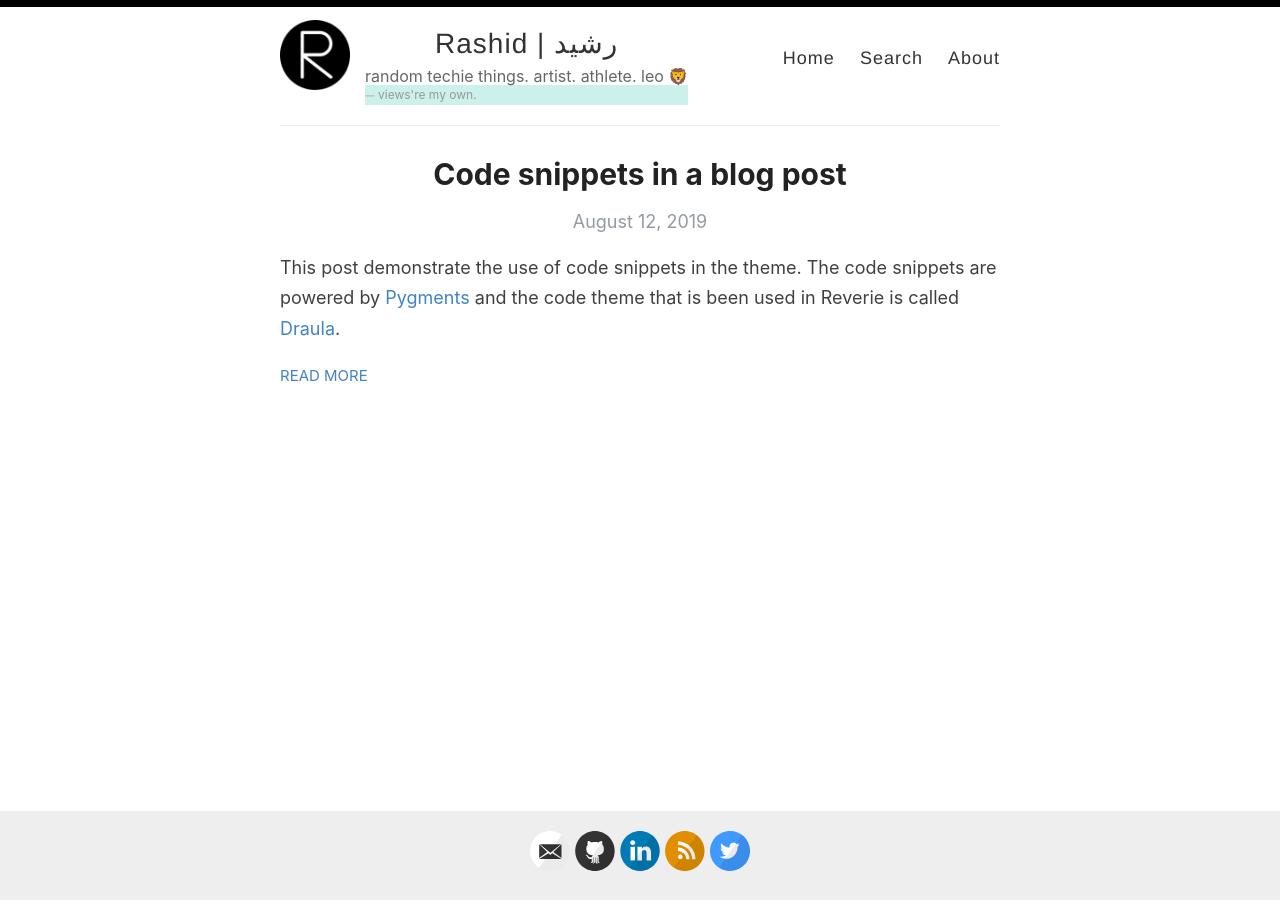
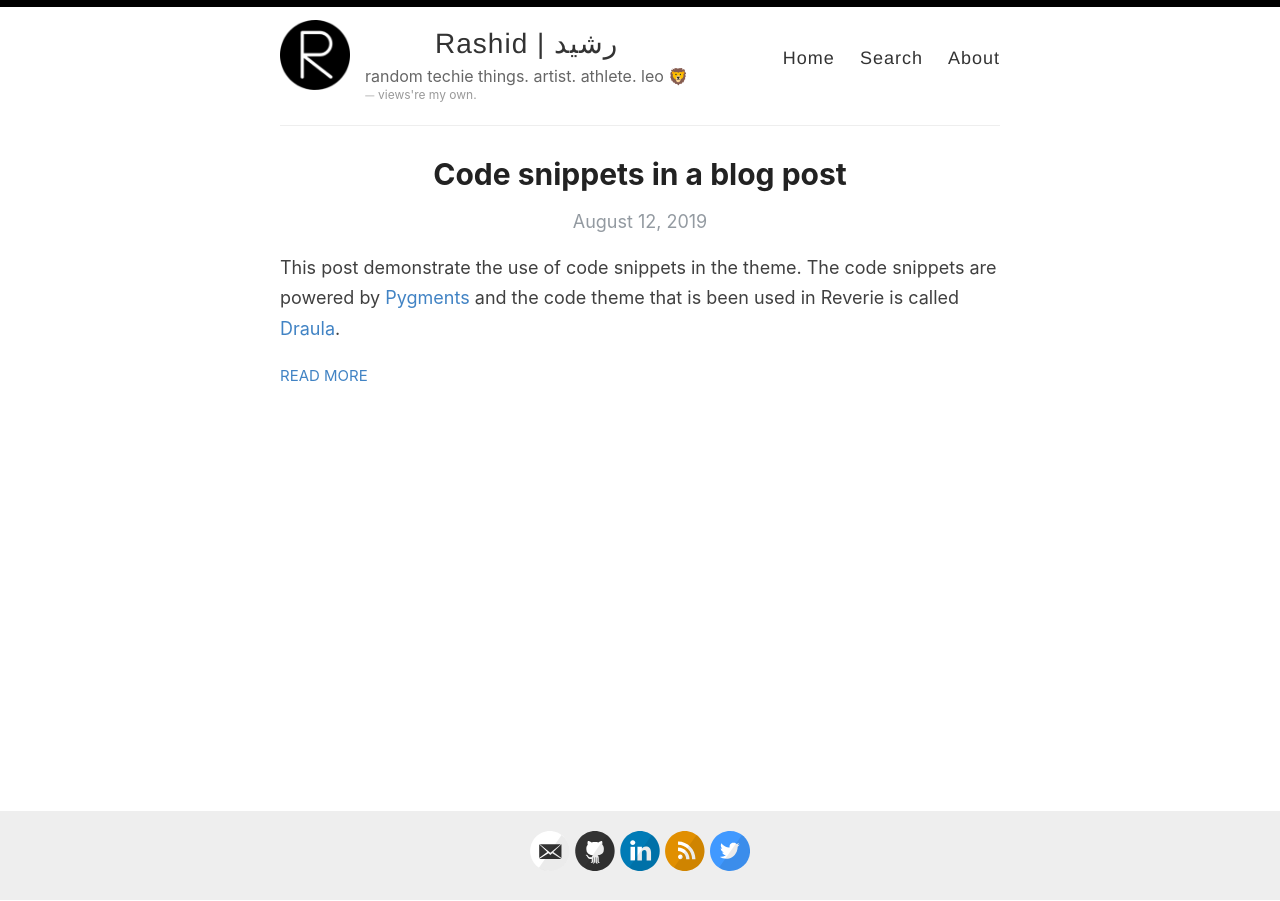
Before and after one commit to RashidAljohani/localhost, a Jekyll site: the page built from index.html, in a window 1280 px wide. Built offline with Jekyll 4.4.1, drawn with Linux system fonts in a browser that asks for light colours; the list of posts is cut into pages by our own code.

```diff
--- a/assets/style.scss
+++ b/assets/style.scss
@@ -308,7 +308,6 @@
   margin: -5px 0 0 0;
   color: #999;
   font-size: 12px;
-  background: rgba(0, 181, 152,0.2);
 
   @include mobile {
     margin: 3px 0;
```
